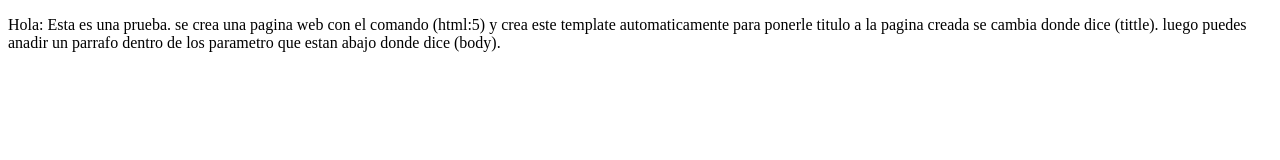
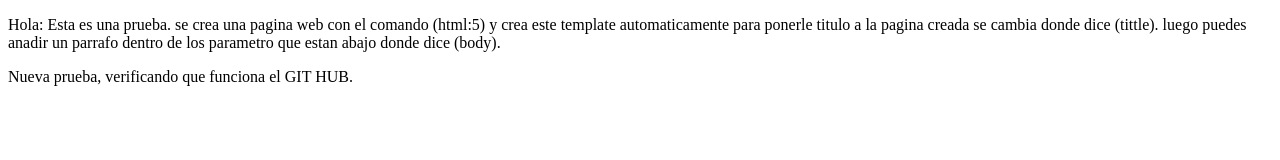
Before and after one commit to jairoabsa/cursoprework, a plain HTML site: page index.html in a window 1280 px wide. Drawn offline with Linux system fonts and the light colour scheme.

Commit message:
cambio agrege otro parrafo

```diff
--- a/index.html
+++ b/index.html
@@ -13,5 +13,8 @@
         para ponerle titulo a la pagina creada se cambia donde dice (tittle).
         luego puedes anadir un parrafo dentro de los parametro que estan abajo donde dice (body).
     </p>
+    <p>
+        Nueva prueba, verificando que funciona el GIT HUB.
+    </p>
 </body>
 </html>
```
